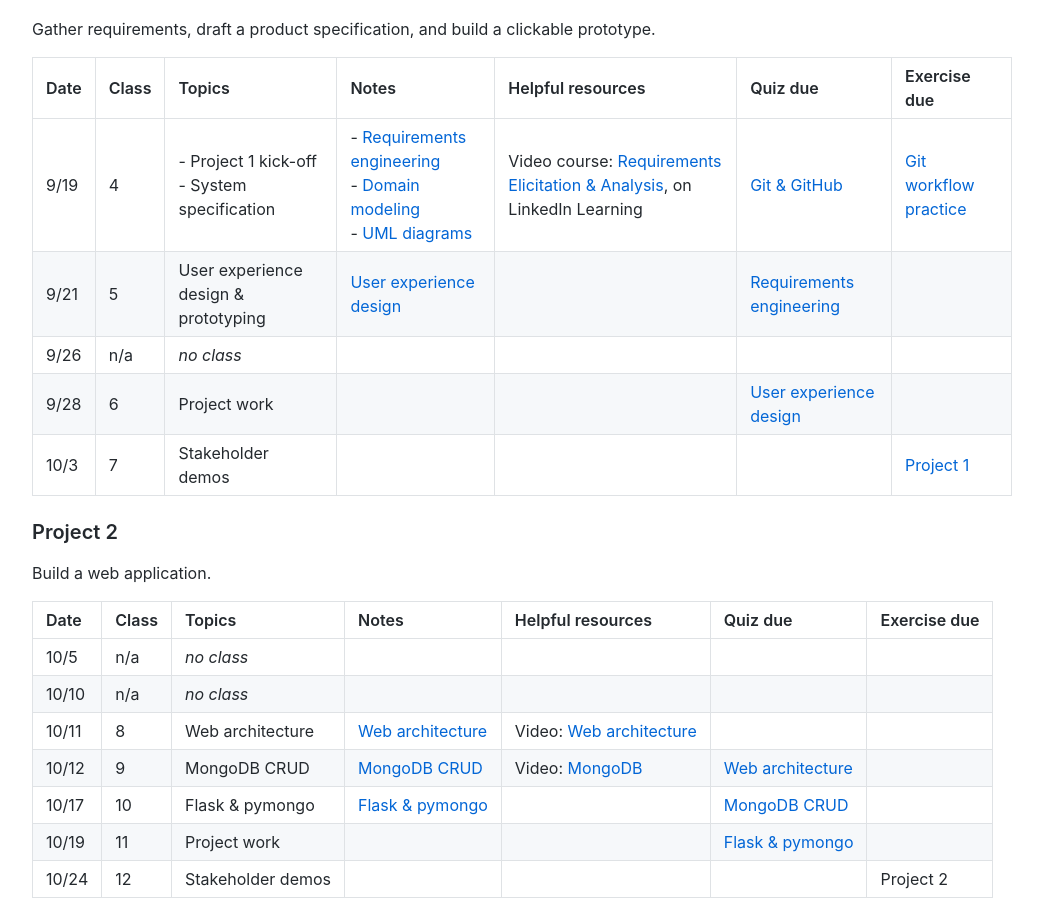
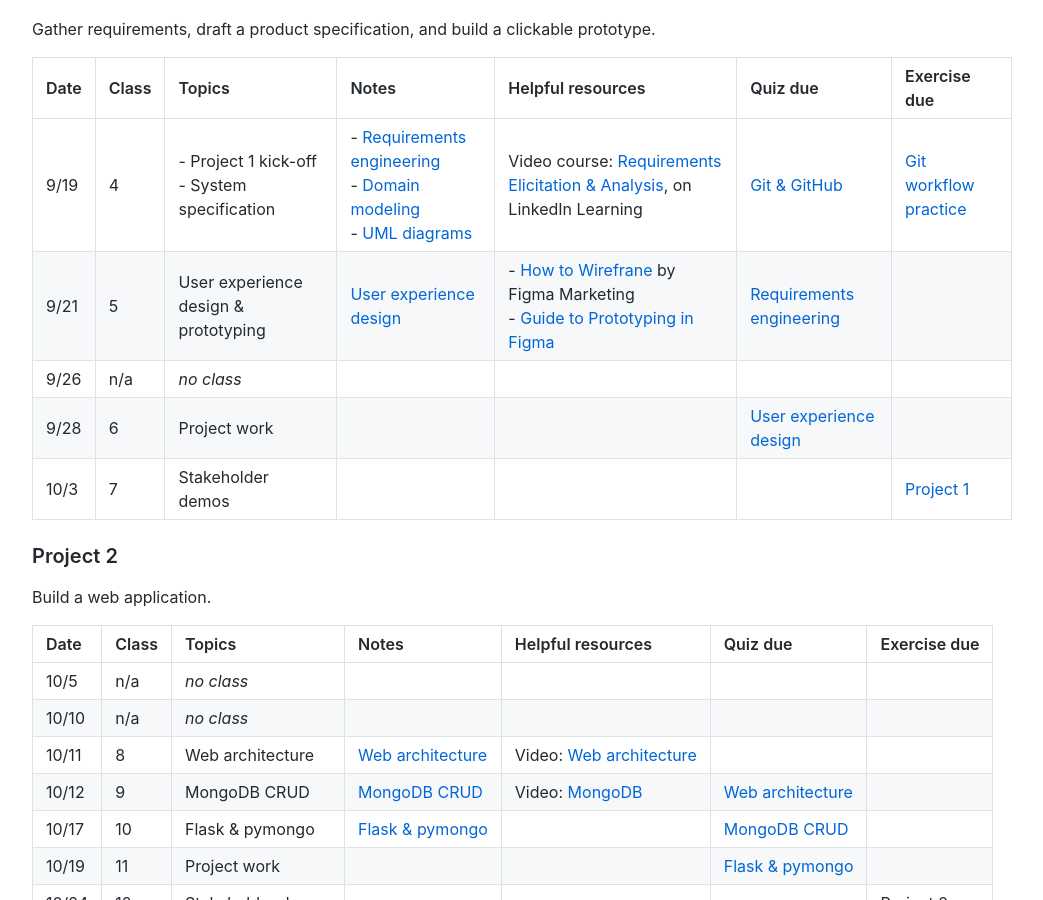
Before and after one commit to nyu-software-engineering/course-materials, a Jekyll site: the page built from content/schedule.md, in a window 1280 px wide and 900 px high, scrolled down 812 px. Shown: the whole window, without its empty margins (118-1161 px from the left). Built offline with Jekyll 4.4.1, drawn with Linux system fonts in a browser that asks for light colours; comment, search, counter and statistics services are not loaded.

Commit message:
figma help links

```diff
--- a/content/schedule.md
+++ b/content/schedule.md
@@ -27,7 +27,7 @@ Gather requirements, draft a product specification, and build a clickable protot
 | Date | Class | Topics                                           | Notes                                                                                                                                                        | Helpful resources                                                                                                                                                                                                                                                                                                             | Quiz due                                                        | Exercise due                                                     |
 | :--- | :---- | :----------------------------------------------- | :----------------------------------------------------------------------------------------------------------------------------------------------------------- | :---------------------------------------------------------------------------------------------------------------------------------------------------------------------------------------------------------------------------------------------------------------------------------------------------------------------------- | :-------------------------------------------------------------- | :--------------------------------------------------------------- |
 | 9/19 | 4     | - Project 1 kick-off<br />- System specification | - [Requirements engineering](slides/requirements-engineering/)<br />- [Domain modeling](slides/domain-modeling/)<br />- [UML diagrams](slides/uml-diagrams/) | Video course: [Requirements Elicitation & Analysis](https://www.linkedin.com/learning-login/share?account=2131553&forceAccount=false&redirect=https%3A%2F%2Fwww.linkedin.com%2Flearning%2Frequirements-elicitation-and-analysis%3Ftrk%3Dshare_ent_url%26shareId%3DfzI9YWIUQC%252BwSNbGK8yPvQ%253D%253D), on LinkedIn Learning | [Git & GitHub](https://forms.gle/EccaK31Lx1mBUyv86)             | [Git workflow practice](https://classroom.github.com/a/uds195sf) |
-| 9/21 | 5     | User experience design & prototyping             | [User experience design](slides/user-experience-design/)                                                                                                     |                                                                                                                                                                                                                                                                                                                               | [Requirements engineering](https://forms.gle/uYxbTBqeYCPQgmsu6) |                                                                  |
+| 9/21 | 5     | User experience design & prototyping             | [User experience design](slides/user-experience-design/)                                                                                                     | - [How to Wirefrane](https://www.figma.com/blog/how-to-wireframe/) by Figma Marketing<br />- [Guide to Prototyping in Figma](https://www.figma.com/blog/how-to-wireframe/)                                                                                                                                                    | [Requirements engineering](https://forms.gle/uYxbTBqeYCPQgmsu6) |                                                                  |
 | 9/26 | n/a   | _no class_                                       |                                                                                                                                                              |                                                                                                                                                                                                                                                                                                                               |                                                                 |                                                                  |
 | 9/28 | 6     | Project work                                     |                                                                                                                                                              |                                                                                                                                                                                                                                                                                                                               | [User experience design](https://forms.gle/m8kVsxzK1YaWReWx7)   |                                                                  |
 | 10/3 | 7     | Stakeholder demos                                |                                                                                                                                                              |                                                                                                                                                                                                                                                                                                                               |                                                                 | [Project 1](https://classroom.github.com/a/H-2F85GP)             |
```
